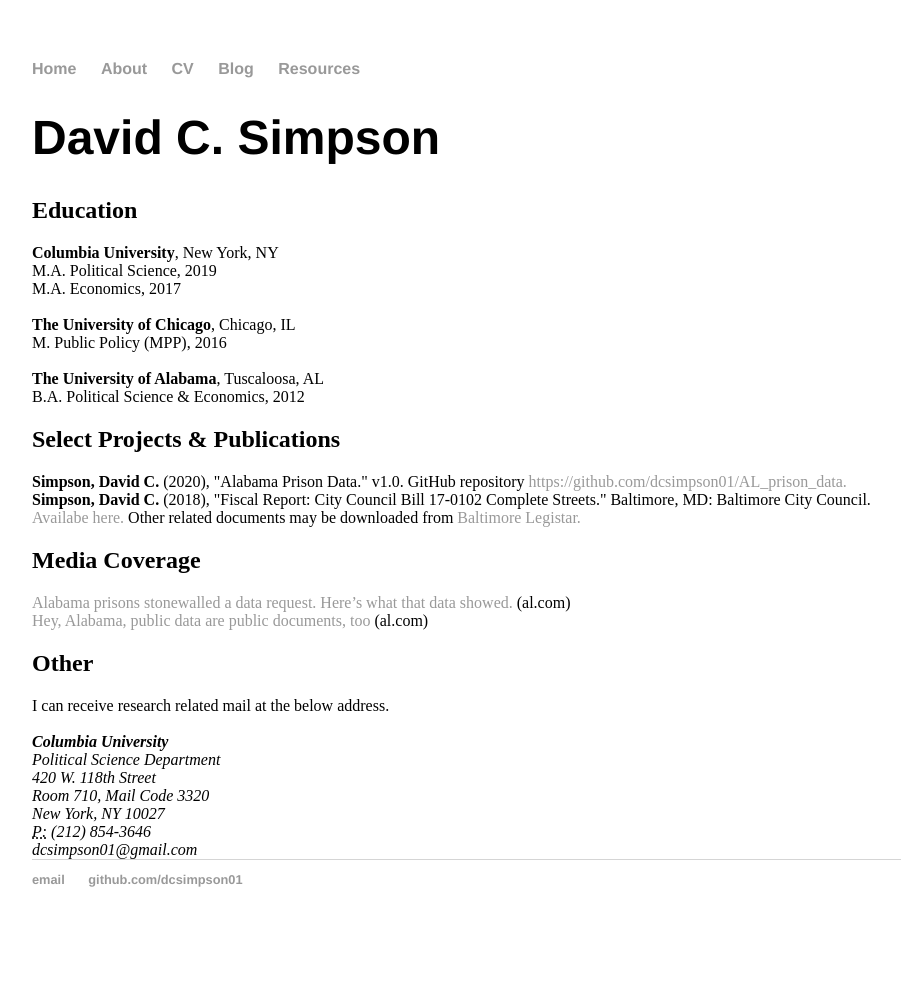
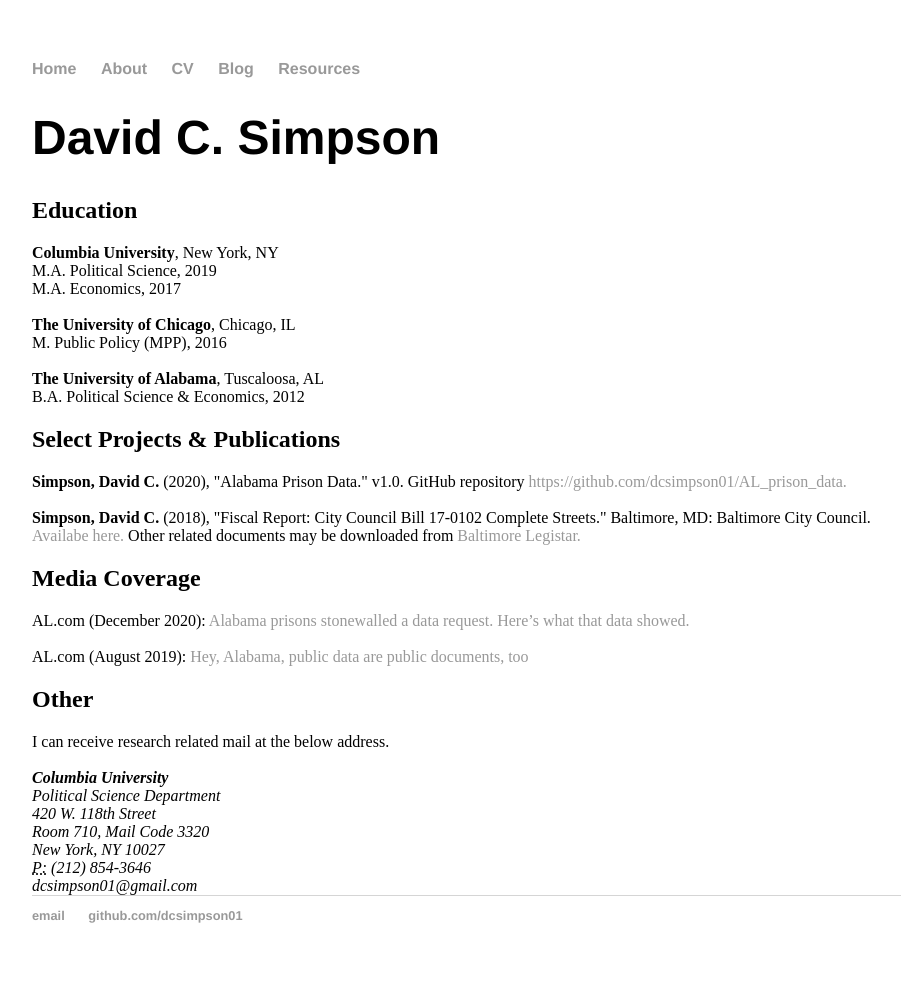
Before and after one commit to dcsimpson01/dcsimpson01.github.io, a Jekyll site: the page built from cv/index.html, in a window 1280 px wide. Shown: the whole page, without its empty margins (160-1061 px from the left). Built offline with Jekyll 4.4.1, drawn with Linux system fonts in a browser that asks for light colours; before the commit the page ends 947 px from its top, so only the background shows below that.

Commit message:
Update index.html

```diff
--- a/cv/index.html
+++ b/cv/index.html
@@ -21,15 +21,16 @@ title: David Simpson CV
 			<h2>Select Projects & Publications</h2>
 				<strong>Simpson, David C.</strong> (2020), "Alabama Prison Data." v1.0. GitHub repository
 					<a href="https://github.com/dcsimpson01/AL_prison_data">https://github.com/dcsimpson01/AL_prison_data.</a> <br />
-
+				<br />
 				<strong>Simpson, David C.</strong> (2018), "Fiscal Report: City Council Bill 17-0102 Complete Streets." Baltimore, MD: Baltimore City Council.
 					<a href="https://dcsimpson01.github.io/docs/Fiscal_Report-Bill_17-0102_Complete_Streets.pdf">Availabe here.</a> Other related documents may be
 						downloaded from <a href="https://baltimore.legistar.com/LegislationDetail.aspx?ID=3105004&GUID=D84D8A72-1C20-494D-A909-7503F044A56F&Options=ID%7CText%7C&Search=complete+streets"> Baltimore Legistar.</a>
 
 
 			<h2>Media Coverage</h2>
-				<a href = "https://www.al.com/news/2020/12/alabama-prisons-stonewalled-a-data-request-heres-what-the-data-showed.html"> Alabama prisons stonewalled a data request. Here’s what that data showed. </a> (al.com) <br />
-				<a href = "https://www.al.com/news/2019/08/hey-alabama-public-data-are-public-documents-too.html"> Hey, Alabama, public data are public documents, too </a> (al.com) <br />
+				AL.com (December 2020): <a href = "https://www.al.com/news/2020/12/alabama-prisons-stonewalled-a-data-request-heres-what-the-data-showed.html"> Alabama prisons stonewalled a data request. Here’s what that data showed. </a> <br />
+		 		<br />
+				AL.com (August 2019): <a href = "https://www.al.com/news/2019/08/hey-alabama-public-data-are-public-documents-too.html"> Hey, Alabama, public data are public documents, too </a> <br />
 
 		<h2>Other</h2>
 		I can receive research related mail at the below address.<br/>
```
